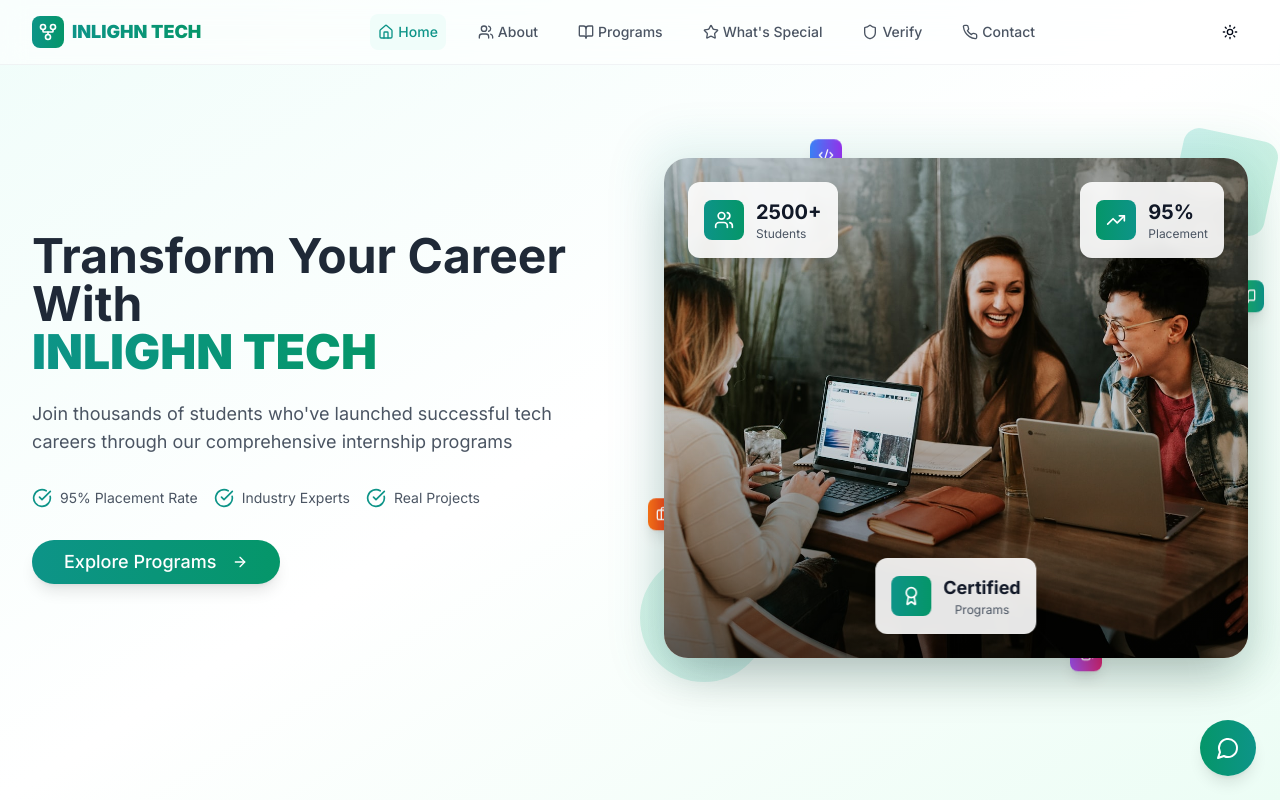
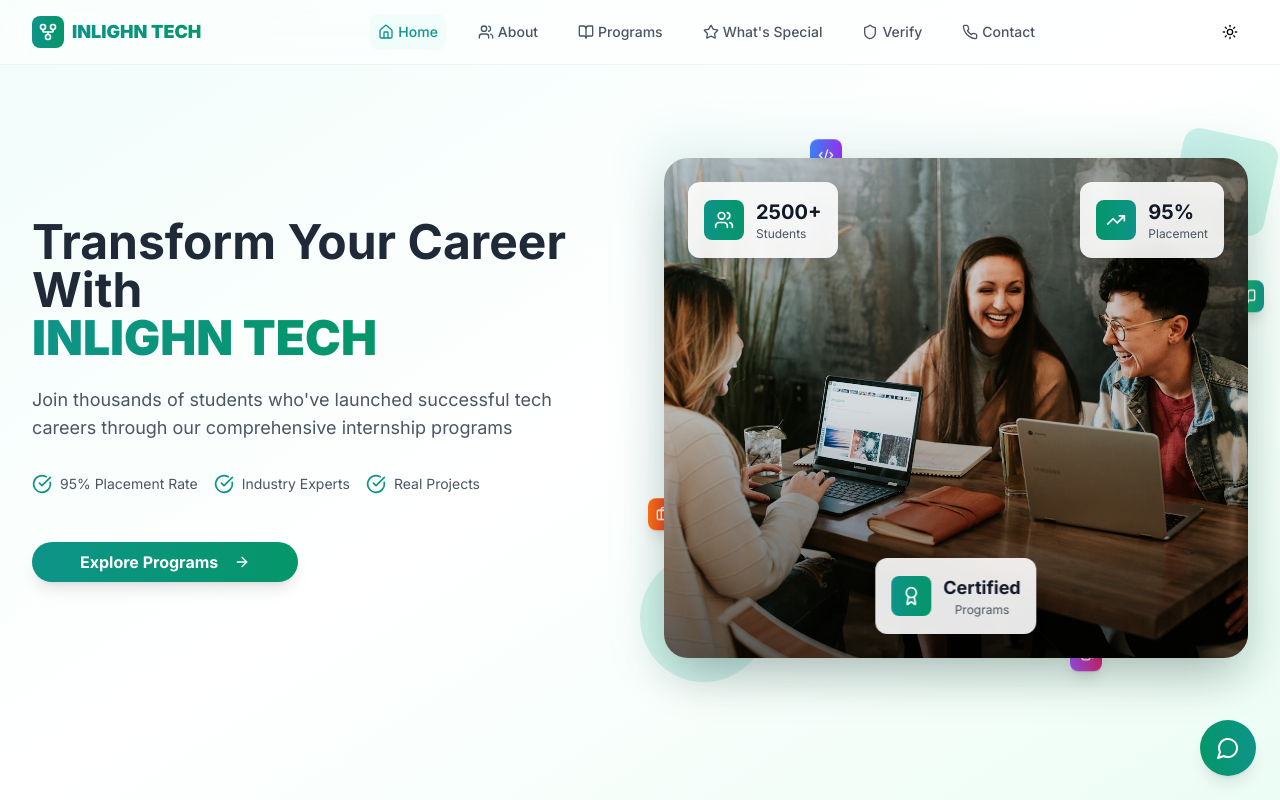
Before and after one commit to Ashish-kolhe/roundtwo, a Next.js app: page / in a window 1280 px wide. Shown: the top 800 px of the page. Built offline with nearby package versions, Linux system fonts and the light colour scheme.

Commit message:
feat: sync main changes to roundtwo branch
Update multiple files across app and components directories.

Co-authored-by: null <174791362+Ashish-kolhe@users.noreply.github.com>

```diff
--- a/app/page.tsx
+++ b/app/page.tsx
@@ -261,7 +261,7 @@ export default function HomePage() {
                 <Link href="/programs">
                   <Button
                     size="md"
-                    className="bg-gradient-to-r from-teal-600 to-emerald-600 hover:from-teal-700 hover:to-emerald-700 text-white px-8 py-2 text-lg rounded-full shadow-lg hover:shadow-xl transform hover:scale-105 transition-all duration-300"
+                    className="bg-gradient-to-r from-teal-600 to-emerald-600 hover:from-teal-700 hover:to-emerald-700 text-white px-12 py-2 text-md font-bold rounded-full shadow-lg hover:shadow-xl transform hover:scale-105 transition-all duration-300 my-4"
 
                   >
                     Explore Programs
```
